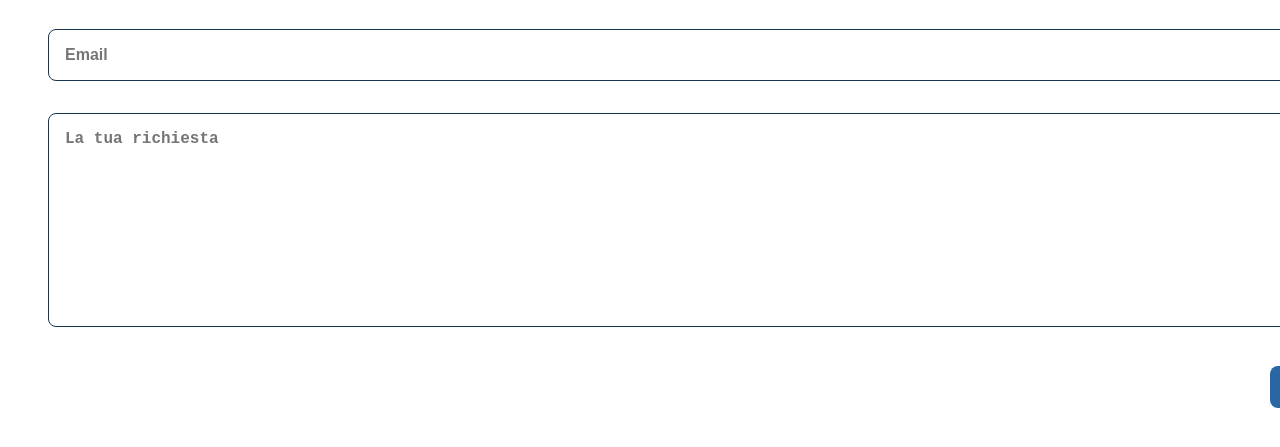
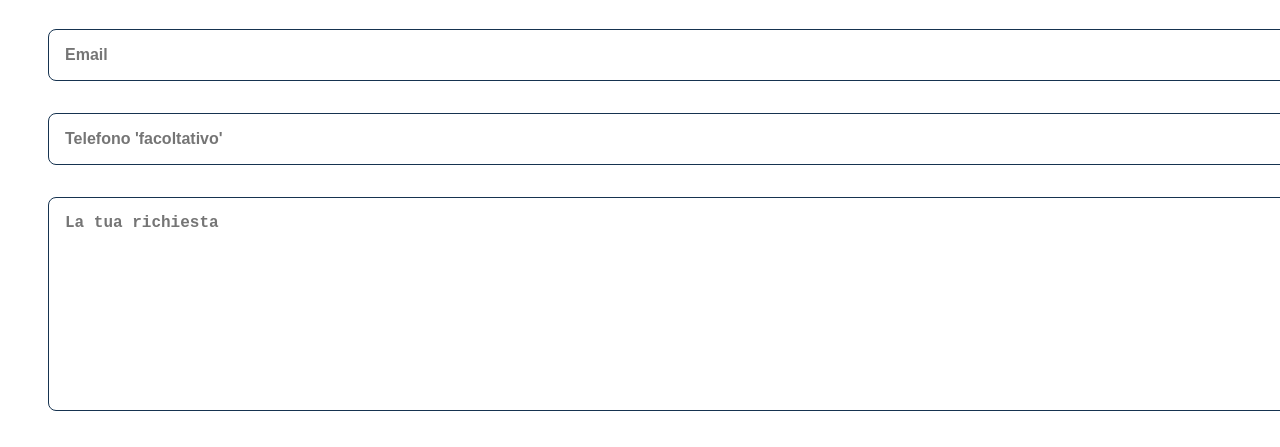
Before and after one commit to claudiobors/cborsani, a plain HTML site: page index.html in a window 1280 px wide. Shown: the part 4083-4530 px from the top of the page. Drawn offline with nearby package versions, Linux system fonts and the light colour scheme.

Commit message:
Aggiornato Form

```diff
--- a/index.html
+++ b/index.html
@@ -353,6 +353,7 @@
           <form action="" class="contact__form">
             <input type="text" placeholder="Nome" class="contact__input" name="name" required>
             <input type="email" placeholder="Email" class="contact__input" name="email" required>
+            <input type="tel" name="phone" class="contact__input" placeholder="Telefono 'facoltativo'">
             <textarea class="contact__input" name="" placeholder="La tua richiesta" id="" cols="0" rows="10"></textarea>
             <input type="submit" value="Invia il messaggio" class="contact__button button">
           </form>
```
